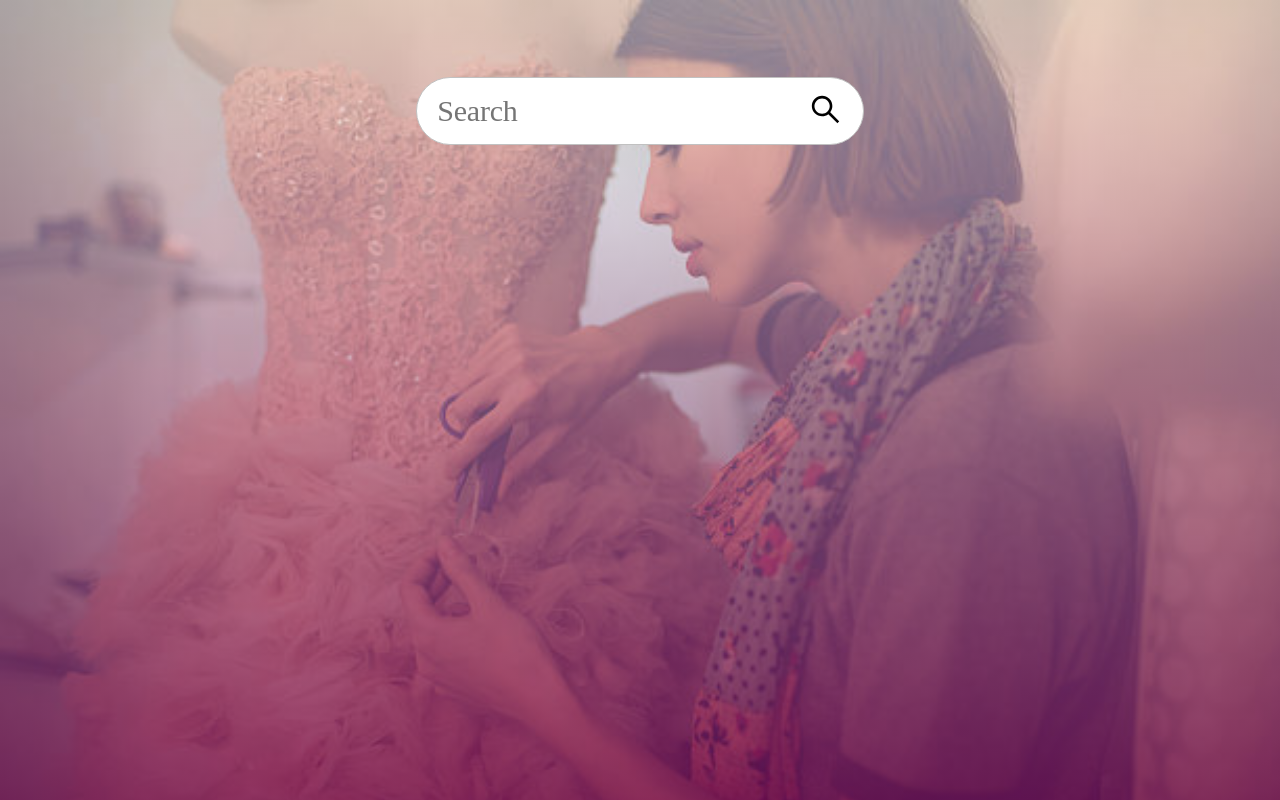
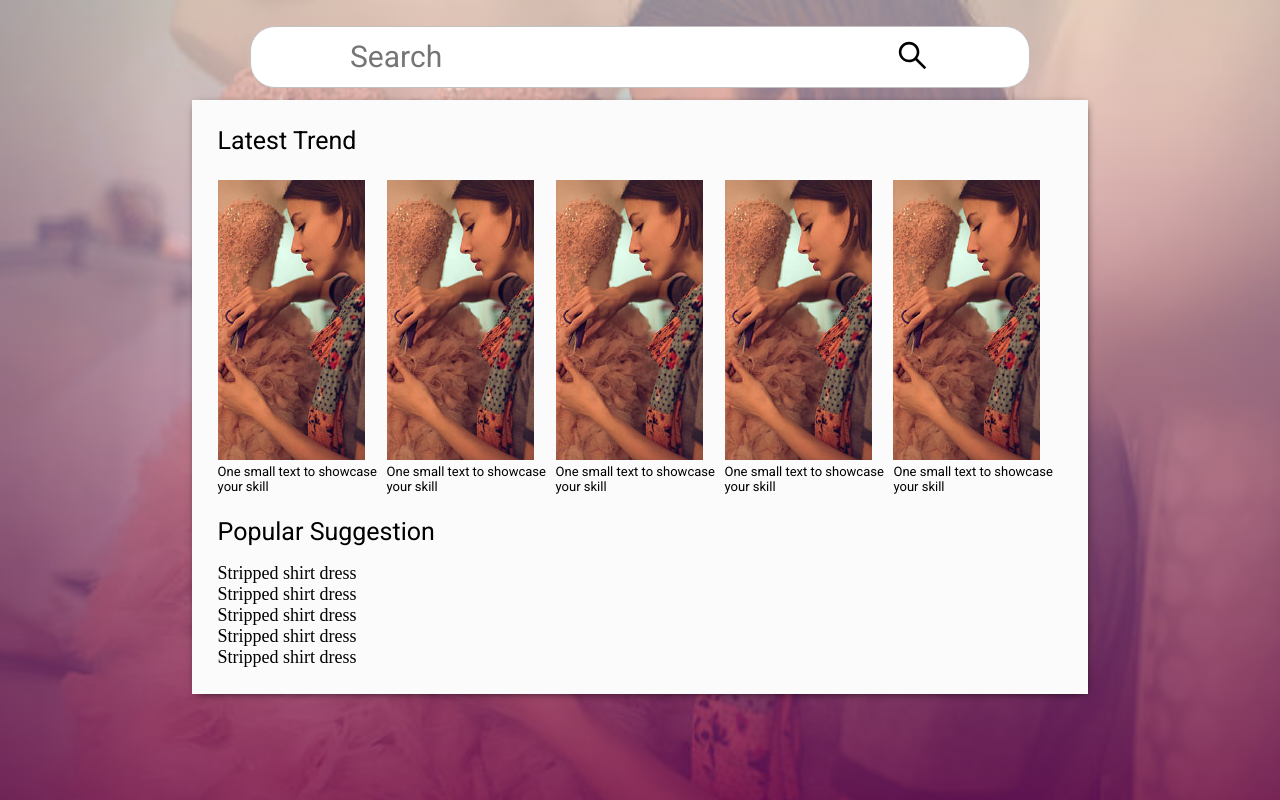
Before and after one commit to ekenecf/Front-end-test, a React (Create React App) app: page / in a window 1280 px wide. Built offline with nearby package versions, Linux system fonts and the light colour scheme.

Commit message:
Add LAtesttrend component

```diff
--- a/src/App.css
+++ b/src/App.css
@@ -1,3 +1,5 @@
+@import url('https://fonts.googleapis.com/css2?family=Lato&family=Poppins:wght@400;700;800&family=Roboto:wght@400;700&display=swap');
+
 .HomePage {
   background-image:
   linear-gradient(to bottom, rgba(245, 246, 252, 0.52), rgba(117, 19, 93, 0.73)), url('../src/public/cloth.jpg');
@@ -6,7 +8,6 @@
   height: 100vh;
   display: flex;
   flex-direction: column;
-  /* justify-content: center; */
   align-items: center;
 }
 
@@ -16,16 +17,8 @@
   padding: 0
 }
 
-.search-box button span {
-  font-size: 30px;
-  vertical-align: -1px;
-  color: #9B9B9B
-}
-
 .search-box input {
   vertical-align: 4px;
-  /* width: 100%; */
-  text-align: left;
 }
 
 .Search {
@@ -33,16 +26,15 @@
 }
 
 .search-box {
-  font-size: 30px;
-  padding: 14px 19px;
+  padding: 11px 0px;
   border: 1px solid #C1C1C1;
   background-color: white;
-  width: 35%;
-  border-radius: 35px;
+  width: 61%;
+  border-radius: 25px;
   transition: .2s;
   display: flex;
   justify-content: space-around;
-  margin-top: 6%;
+  margin-top: 2%;
 
 }
 
@@ -56,8 +48,7 @@
 }
 
 input {
-  font-family: Proxima Nova;
-  letter-spacing: -0.2px;
+  font-family: 'Roboto', sans-serif;
   font-size: 30px;
   border: none;
   color: #323232;
@@ -79,6 +70,53 @@ input[type='search']::-webkit-search-cancel-button {
   display: none;
 }
 
+.trend {
+  width: 70%;
+  background: #fbfbfb;
+  height: max-content;
+  display: flex;
+  flex-direction: column;
+  justify-content: center;
+  padding: 2%;
+  margin-top: 1%;
+  box-shadow: 1px 2px 9px -4px rgba(0,0,0,0.97);
+}
+
+.trend p {
+  font-size: 25px;
+  font-family: 'Roboto', sans-serif;
+  margin-bottom: 3%;
+}
+
+.trendCards {
+  display: flex;
+  justify-content: space-around;
+}
+
+.dardImage {
+  width: 40%;
+  height: 40vh;
+}
+
+.dardImage p {
+  font-size: 13px;
+}
+
+.dardImage img {
+  width: 87%;
+  height: 35vh;
+  object-fit: cover;
+}
+
+#suggestion {
+  margin-top: 2%;
+  margin-bottom: 2%;
+}
+
+small {
+  font-size: 18px;
+}
+
 @media (max-width: 768px) {
   .search-box {
     width: 65%;
@@ -87,6 +125,4 @@ input[type='search']::-webkit-search-cancel-button {
   .search-box input {
     width: 100%;
   }
-
-
 }
--- a/src/components/Home.js
+++ b/src/components/Home.js
@@ -1,5 +1,6 @@
 import React from 'react'
 import { AiOutlineSearch } from 'react-icons/ai'
+import LatestTrend from './LatestTrend'
 // import image from '../public/cloth.jpg'
 
 const Home = () => {
@@ -11,7 +12,7 @@ const Home = () => {
           <AiOutlineSearch className="Search" />{' '}
         </button>
       </form>
-
+      <LatestTrend />
     </div>
   )
 }
--- a/src/components/LatestTrend.js
+++ b/src/components/LatestTrend.js
@@ -0,0 +1,42 @@
+import React from 'react'
+import sample from '../public/cloth.jpg'
+
+const LatestTrend = () => {
+  return (
+    <div className="trend">
+      <p>Latest Trend</p>
+      <div className="trendCards">
+        <div className="dardImage">
+          <img src={sample} alt="trendSample" />
+          <p>One small text to showcase your skill</p>
+        </div>
+        <div className="dardImage">
+          <img src={sample} alt="trendSample" />
+          <p>One small text to showcase your skill</p>
+        </div>
+        <div className="dardImage">
+          <img src={sample} alt="trendSample" />
+          <p>One small text to showcase your skill</p>
+        </div>
+        <div className="dardImage">
+          <img src={sample} alt="trendSample" />
+          <p>One small text to showcase your skill</p>
+        </div>
+        <div className="dardImage">
+          <img src={sample} alt="trendSample" />
+          <p>One small text to showcase your skill</p>
+        </div>
+      </div>
+      <p id='suggestion'>
+        Popular Suggestion
+      </p>
+      <small>Stripped shirt dress</small>
+      <small>Stripped shirt dress</small>
+      <small>Stripped shirt dress</small>
+      <small>Stripped shirt dress</small>
+      <small>Stripped shirt dress</small>
+    </div>
+  )
+}
+
+export default LatestTrend
```
